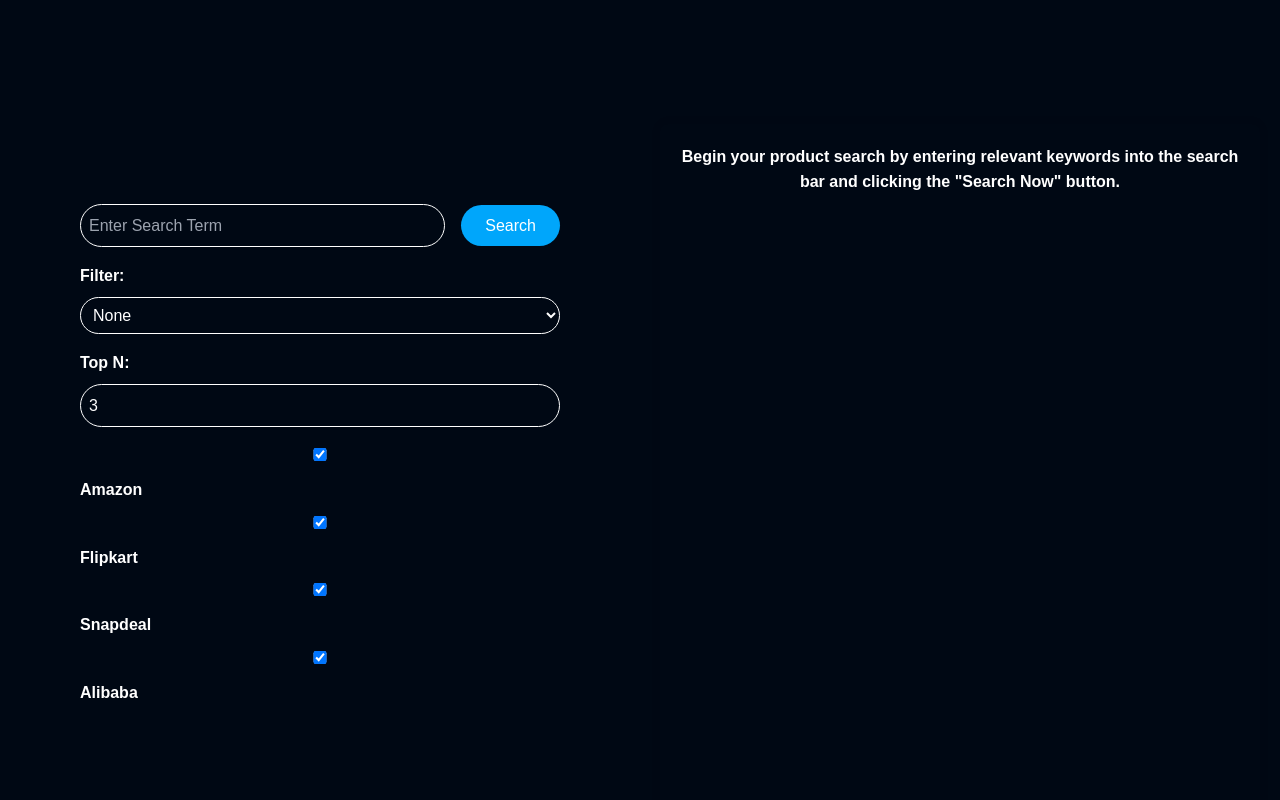
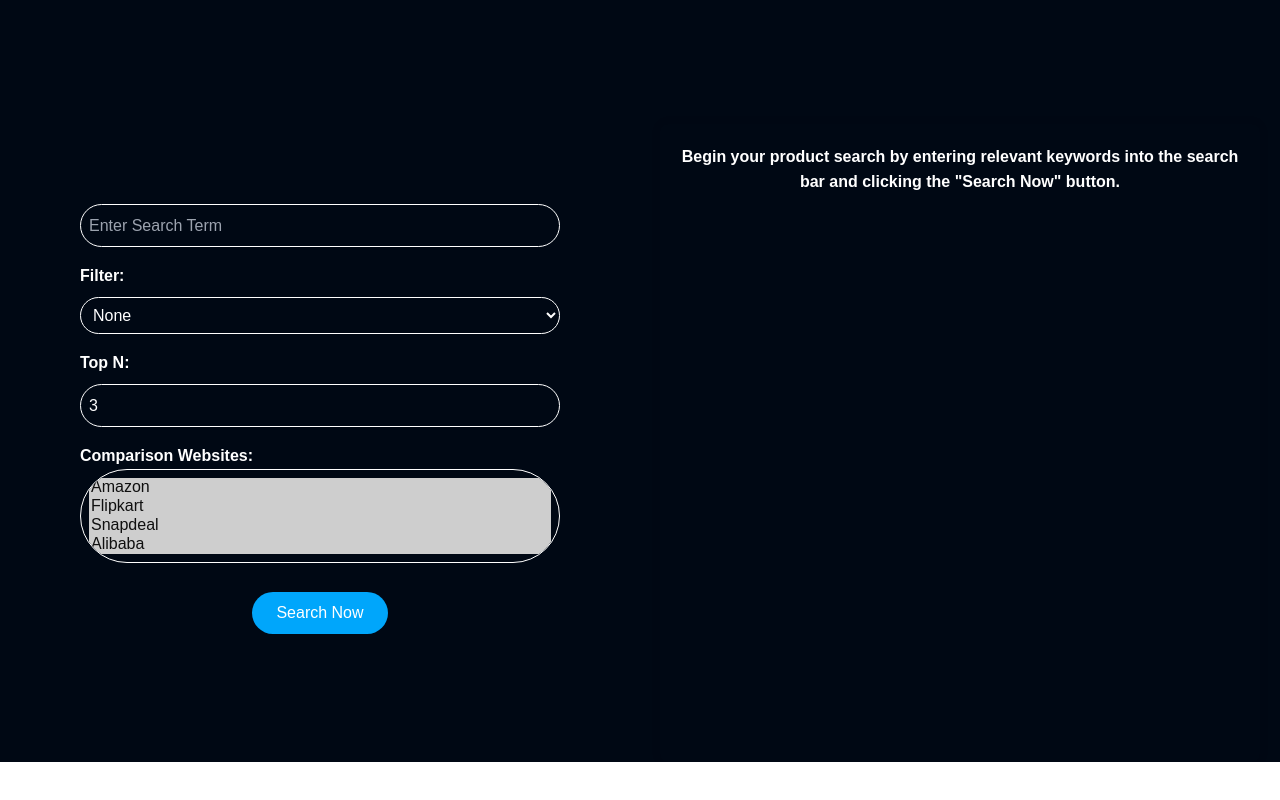
Before and after one commit to salma2vec/Shop_Scout, a React (Create React App) app in the folder client/: page / in a window 1280 px wide. Shown: the part 805-1605 px from the top of the page. After the commit the page ends 1567 px from the top, so only its background shows below. Built offline with nearby package versions, Linux system fonts and the light colour scheme.

Commit message:
refactor(ComparisonForm): Implement dropdown for comparison websites and reposition Search button

```diff
--- a/client/src/components/ComparisonForm.js
+++ b/client/src/components/ComparisonForm.js
@@ -44,15 +44,6 @@
               value={searchTerm}
               className="rounded-full bg-transparent border border-white focus:border-lightGreen focus:ring-0"
             />
-
-            <div className="flex items-center justify-center">
-              <button
-                type="submit"
-                className="px-6 py-2 mb-4 bg-lightGreen rounded-full"
-              >
-                Search
-              </button>
-            </div>
           </div>
 
           <label htmlFor="filter">Filter:</label>
@@ -82,45 +73,29 @@
 
           <div>
             <label>
-              <input
-                type="checkbox"
-                name="Amazon"
-                checked={formData.comparisonWebsites.includes("Amazon")}
+              Comparison Websites:
+              <select
+                multiple
+                name="comparisonWebsites"
                 onChange={handleCheckboxChange}
-                className="rounded-full"
-              />
-              Amazon
+                value={formData.comparisonWebsites}
+                className="rounded-full bg-transparent border border-white focus:border-lightGreen focus:ring-0"
+              >
+                <option value="Amazon">Amazon</option>
+                <option value="Flipkart">Flipkart</option>
+                <option value="Snapdeal">Snapdeal</option>
+                <option value="Alibaba">Alibaba</option>
+              </select>
             </label>
-            <label>
-              <input
-                type="checkbox"
-                name="Flipkart"
-                checked={formData.comparisonWebsites.includes("Flipkart")}
-                onChange={handleCheckboxChange}
-                className="rounded-full"
-              />
-              Flipkart
-            </label>
-            <label>
-              <input
-                type="checkbox"
-                name="Snapdeal"
-                checked={formData.comparisonWebsites.includes("Snapdeal")}
-                onChange={handleCheckboxChange}
-                className="rounded-full"
-              />
-              Snapdeal
-            </label>
-            <label>
-              <input
-                type="checkbox"
-                name="Alibaba"
-                checked={formData.comparisonWebsites.includes("Alibaba")}
-                onChange={handleCheckboxChange}
-                className="rounded-full"
-              />
-              Alibaba
-            </label>
+          </div>
+
+          <div className="flex items-center justify-center">
+            <button
+              type="submit"
+              className="px-6 py-2 mb-4 bg-lightGreen rounded-full"
+            >
+              Search Now
+            </button>
           </div>
         </form>
       </div>
--- a/client/src/components/ProductResults.js
+++ b/client/src/components/ProductResults.js
@@ -23,7 +23,7 @@
           <div>
             <ul style={styles.list}>
               {products.map((product, index) => (
-                <li index={index}>
+                <li key={index} style={styles.listItem}>
                   <ProductCard product={product} />
                 </li>
               ))}
@@ -41,7 +41,7 @@
           </div>
         )
       ) : (
-        <div style={{ ...styles.helperContainer, textAlign: "center" }}>
+        <div style={styles.centeredContainer}>
           <p style={{ fontWeight: "bold" }}>
             Begin your product search by entering relevant keywords into the
             search bar and clicking the "Search Now" button.
@@ -84,6 +84,9 @@
     alignItems: "center",
     gap: "14px",
   },
+  centeredContainer: {
+    textAlign: "center",
+  },
 };
 
 export default ProductResults;
```
Also changed, not shown: client/package.json (+10 -2 lines), 1 other file (tests, documents, lock files or other folders).
